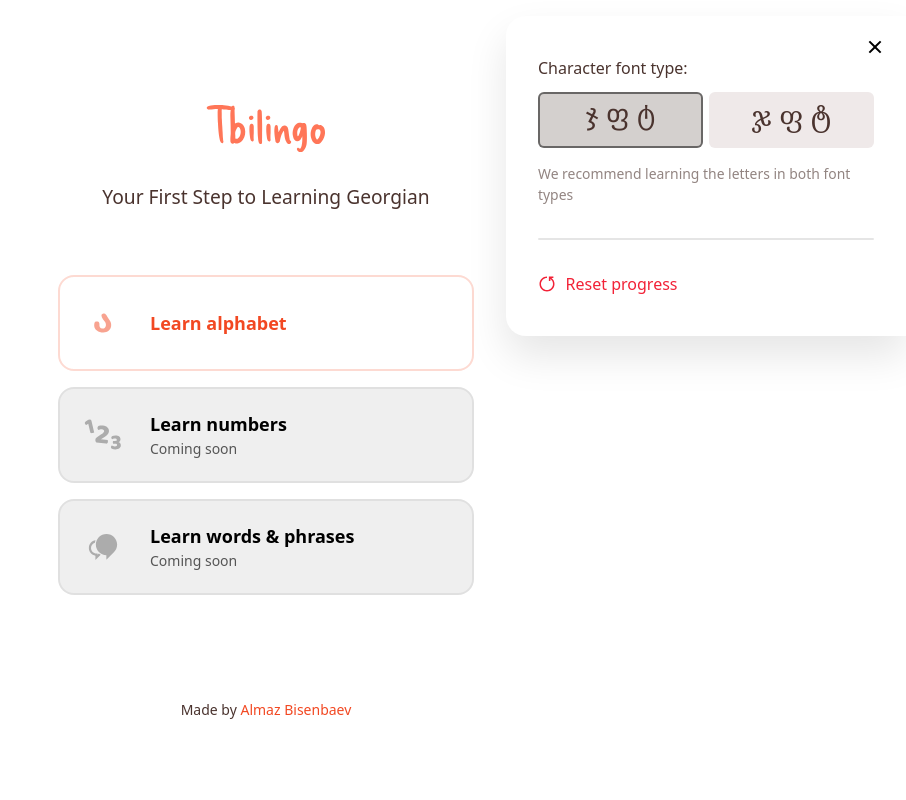
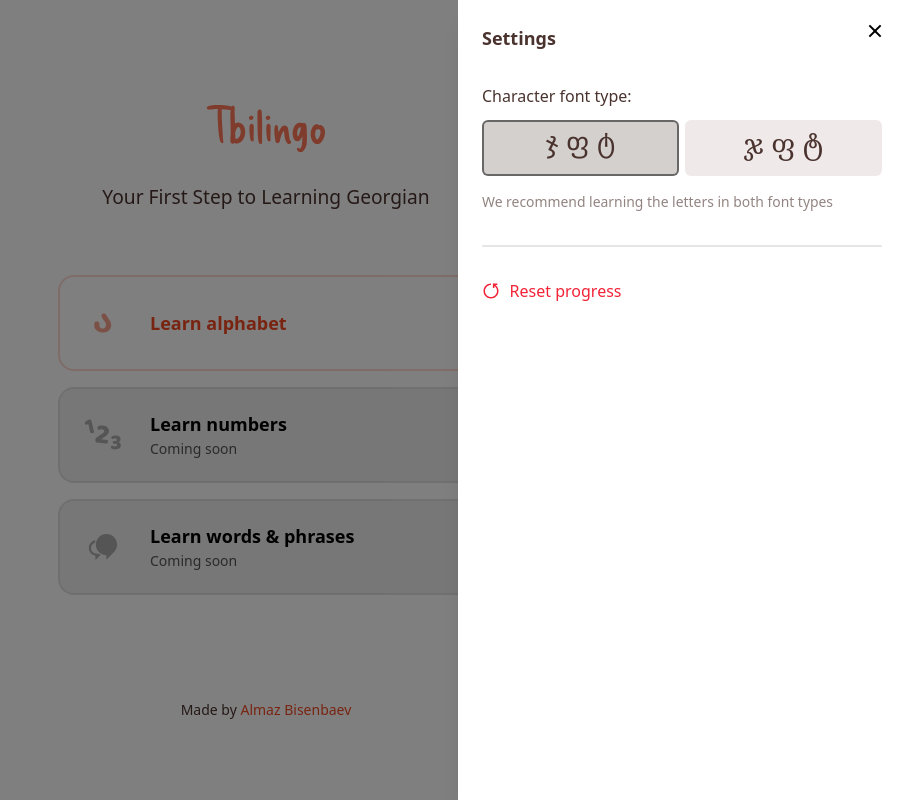
Before and after one commit to almazbisenbaev/tbilingo, a Next.js app: page / in a window 1280 px wide. Both pictures are taken after a click on the button "Settings". Shown: the whole page, without its empty margins (374-1280 px from the left). Built offline with nearby package versions, Linux system fonts and the light colour scheme.

Commit message:
Applied headlessui dialog for modals and popups

```diff
--- a/package.json
+++ b/package.json
@@ -9,6 +9,7 @@
     "lint": "next lint"
   },
   "dependencies": {
+    "@headlessui/react": "^2.2.7",
     "@vercel/analytics": "^1.5.0",
     "next": "15.3.4",
     "react": "^19.0.0",
--- a/src/app/globals.css
+++ b/src/app/globals.css
@@ -423,30 +423,11 @@
   height: 40px;
 }
 
+/* Settings drawer styles for Headless UI */
 .settings-drawer {
   background: #FFFFFF;
   border-radius: 20px 0 0 20px;
   box-shadow: 0px 20px 40px rgba(0, 0, 0, 0.1);
-
-  max-width: 80vw;
-  width: 400px;
-  position: fixed;
-  z-index: 500;
-  top: 16px;
-
-  padding: 32px;
-
-  opacity: 0;
-  visibility: hidden;
-  right: -80vw;
-
-  transition: 0.3s;
-}
-
-.settings-drawer-shown {
-  right: 0;
-  opacity: 1;
-  visibility: visible;
 }
 
 .welcome-settings-close {
@@ -576,3 +557,32 @@
   transform: translateY(1px);
   box-shadow: 0px 1px 0px #AA2608;
 }
+
+/* PWA Install button animations */
+.animate-fade-in {
+  animation: fadeIn 0.3s cubic-bezier(0.4, 0, 0.2, 1);
+  will-change: opacity;
+}
+
+.animate-fade-out {
+  animation: fadeOut 0.3s cubic-bezier(0.4, 0, 0.2, 1);
+  will-change: opacity;
+}
+
+@keyframes fadeIn {
+  from {
+    opacity: 0;
+  }
+  to {
+    opacity: 1;
+  }
+}
+
+@keyframes fadeOut {
+  from {
+    opacity: 1;
+  }
+  to {
+    opacity: 0;
+  }
+}
--- a/src/components/Flashcard.tsx
+++ b/src/components/Flashcard.tsx
@@ -5,20 +5,22 @@
 const Flashcard: React.FC<FlashcardProps> = ({ letter, onNext, onLearned }) => {
   const [showAnswer, setShowAnswer] = useState<boolean>(false);
 
+  const handleShowAnswer = () => {
+    setShowAnswer(true);
+  };
+
   return (
     <div className="flashcard">
-      <div className="flashcard-inner">
-        {!showAnswer ? (
+      <div className={`flashcard-inner ${showAnswer ? 'flipped' : ''}`}>
         <div className="flashcard-front">
           <div className='flashcard-character'>{letter.character}</div>
           <button
             className="btn btn-primary w-full"
-              onClick={() => setShowAnswer(true)}
+            onClick={handleShowAnswer}
           >
             Show answer
           </button>
         </div>
-        ) : (
         <div className="flashcard-back">
           <div className='flashcard-back-content'>
             <div className='flashcard-name'>{letter.name}</div>
@@ -51,7 +53,6 @@
             </button>
           </div>
         </div>
-        )}
       </div>
     </div>
   );
--- a/src/components/PWAInstallPrompt.tsx
+++ b/src/components/PWAInstallPrompt.tsx
@@ -5,6 +5,7 @@
 export default function PWAInstallPrompt() {
   const [deferredPrompt, setDeferredPrompt] = useState<any>(null);
   const [showInstallButton, setShowInstallButton] = useState(false);
+  const [isVisible, setIsVisible] = useState(false);
 
   useEffect(() => {
     const handleBeforeInstallPrompt = (e: Event) => {
@@ -14,11 +15,15 @@
       setDeferredPrompt(e);
       // Show the install button
       setShowInstallButton(true);
+      setIsVisible(true);
     };
 
     const handleAppInstalled = () => {
       // Hide the install button when the app is installed
-      setShowInstallButton(false);
+      setIsVisible(false);
+      setTimeout(() => {
+        setShowInstallButton(false);
+      }, 300);
       setDeferredPrompt(null);
       console.log('PWA was installed');
     };
@@ -57,7 +62,10 @@
 
     // Clear the deferredPrompt
     setDeferredPrompt(null);
-    setShowInstallButton(false);
+    setIsVisible(false);
+    setTimeout(() => {
+      setShowInstallButton(false);
+    }, 300);
   };
 
   if (!showInstallButton) {
@@ -65,7 +73,7 @@
   }
 
   return (
-    <div className="pwa-install-container">
+    <div className={`pwa-install-container ${isVisible ? 'animate-fade-in' : 'animate-fade-out'}`}>
       <button
         onClick={handleInstallClick}
         className="pwa-install-button"
--- a/src/components/SettingsDrawer.tsx
+++ b/src/components/SettingsDrawer.tsx
@@ -1,6 +1,8 @@
 "use client";
 
 import { useState } from 'react';
+import { Dialog, Transition } from '@headlessui/react';
+import { Fragment } from 'react';
 import { useFontStore } from '@/stores/fontStore';
 import ConfirmationDialog from './ConfirmationDialog';
 import SuccessPopup from './SuccessPopup';
@@ -36,9 +38,56 @@
 
   return (
     <>
-      <button className="welcome-settings-btn" onClick={() => {setShowSettings(true)}}>Settings</button>
-      <div className={`settings-drawer ${showSettings ? 'settings-drawer-shown' : ''}`}>
-        <button className='welcome-settings-close' onClick={() => {setShowSettings(false)}}>Close</button>
+      <button
+        className="welcome-settings-btn"
+        onClick={() => setShowSettings(true)}
+      >
+        Settings
+      </button>
+
+      <Transition appear show={showSettings} as={Fragment}>
+        <Dialog as="div" className="relative z-50" onClose={() => setShowSettings(false)}>
+          <Transition.Child
+            as={Fragment}
+            enter="ease-out duration-300"
+            enterFrom="opacity-0"
+            enterTo="opacity-100"
+            leave="ease-in duration-200"
+            leaveFrom="opacity-100"
+            leaveTo="opacity-0"
+          >
+            <div className="fixed inset-0 bg-black/50" />
+          </Transition.Child>
+
+          <div className="fixed inset-0 overflow-hidden">
+            <div className="absolute inset-0 overflow-hidden">
+              <div className="pointer-events-none fixed inset-y-0 right-0 flex max-w-full pl-10">
+                <Transition.Child
+                  as={Fragment}
+                  enter="transform transition ease-in-out duration-300"
+                  enterFrom="translate-x-full"
+                  enterTo="translate-x-0"
+                  leave="transform transition ease-in-out duration-300"
+                  leaveFrom="translate-x-0"
+                  leaveTo="translate-x-full"
+                >
+                  <Dialog.Panel className="pointer-events-auto w-screen max-w-md">
+                    <div className="flex h-full flex-col overflow-y-scroll bg-white py-6 shadow-xl">
+                      <div className="px-6">
+                        <div className="flex items-start justify-between">
+                          <Dialog.Title as="h2" className="text-lg font-semibold">
+                            Settings
+                          </Dialog.Title>
+                          <button
+                            type="button"
+                            className="welcome-settings-close"
+                            onClick={() => setShowSettings(false)}
+                          >
+                            Close
+                          </button>
+                        </div>
+                      </div>
+                      <div className="relative mt-6 flex-1 px-6">
                         <div className="settings-items">
                           <div className="settings-item">
                             <div className="settings-ff">
@@ -68,13 +117,25 @@
                           </div>
                           <div className="divider"></div>
                           <div className="settings-item">
-            <button className='reset-button' onClick={onReset}>
+                            <button
+                              className='reset-button'
+                              onClick={onReset}
+                            >
                               <img src="/images/icon-reset-red.svg" alt="" />
                               <span>Reset progress</span>
                             </button>
                           </div>
                         </div>
                       </div>
+                    </div>
+                  </Dialog.Panel>
+                </Transition.Child>
+              </div>
+            </div>
+          </div>
+        </Dialog>
+      </Transition>
+
       <ConfirmationDialog
         isOpen={showResetConfirmation}
         title="Are you sure you want to reset your learning progress?"
--- a/src/components/SuccessPopup.tsx
+++ b/src/components/SuccessPopup.tsx
@@ -1,4 +1,6 @@
 import React from 'react';
+import { Dialog, Transition } from '@headlessui/react';
+import { Fragment } from 'react';
 
 interface SuccessPopupProps {
   isOpen: boolean;
@@ -13,18 +15,49 @@
   message,
   onClose,
 }) => {
-  if (!isOpen) return null;
+  return (
+    <Transition appear show={isOpen} as={Fragment}>
+      <Dialog as="div" className="relative z-50" onClose={onClose}>
+        <Transition.Child
+          as={Fragment}
+          enter="ease-out duration-300"
+          enterFrom="opacity-0"
+          enterTo="opacity-100"
+          leave="ease-in duration-200"
+          leaveFrom="opacity-100"
+          leaveTo="opacity-0"
+        >
+          <div className="fixed inset-0 bg-black/50" />
+        </Transition.Child>
 
-  return (
-    <div className="fixed inset-0 bg-black/50 flex items-center justify-center z-50">
-      <div className="bg-white rounded-lg p-6 mx-4 max-w-sm w-full">
-        <div className="text-center">
-          <div className="text-green-500 text-4xl mb-4">✓</div>
-          <h3 className="text-lg font-semibold mb-2">{title}</h3>
-          <p className="text-gray-600">{message}</p>
+        <div className="fixed inset-0 overflow-y-auto">
+          <div className="flex min-h-full items-center justify-center p-4 text-center">
+            <Transition.Child
+              as={Fragment}
+              enter="ease-out duration-300"
+              enterFrom="opacity-0 scale-75"
+              enterTo="opacity-100 scale-100"
+              leave="ease-in duration-200"
+              leaveFrom="opacity-100 scale-100"
+              leaveTo="opacity-0 scale-75"
+            >
+              <Dialog.Panel className="w-full max-w-md transform overflow-hidden rounded-lg bg-white p-6 text-left align-middle shadow-xl transition-all">
+                <div className="text-center">
+                  <div className="text-green-500 text-4xl mb-4">✓</div>
+                  <Dialog.Title
+                    as="h3"
+                    className="text-lg font-semibold mb-2"
+                  >
+                    {title}
+                  </Dialog.Title>
+                  <p className="text-gray-600">{message}</p>
+                </div>
+              </Dialog.Panel>
+            </Transition.Child>
+          </div>
         </div>
-      </div>
-    </div>
+      </Dialog>
+    </Transition>
   );
 };
 
```
Also changed, not shown: src/components/ConfirmationDialog.tsx (+49 -8 lines), src/components/Flashcard.css (+9 -0 lines), 1 other file (tests, documents, lock files or other folders). Lines whose indentation alone changed are shown as unchanged.
